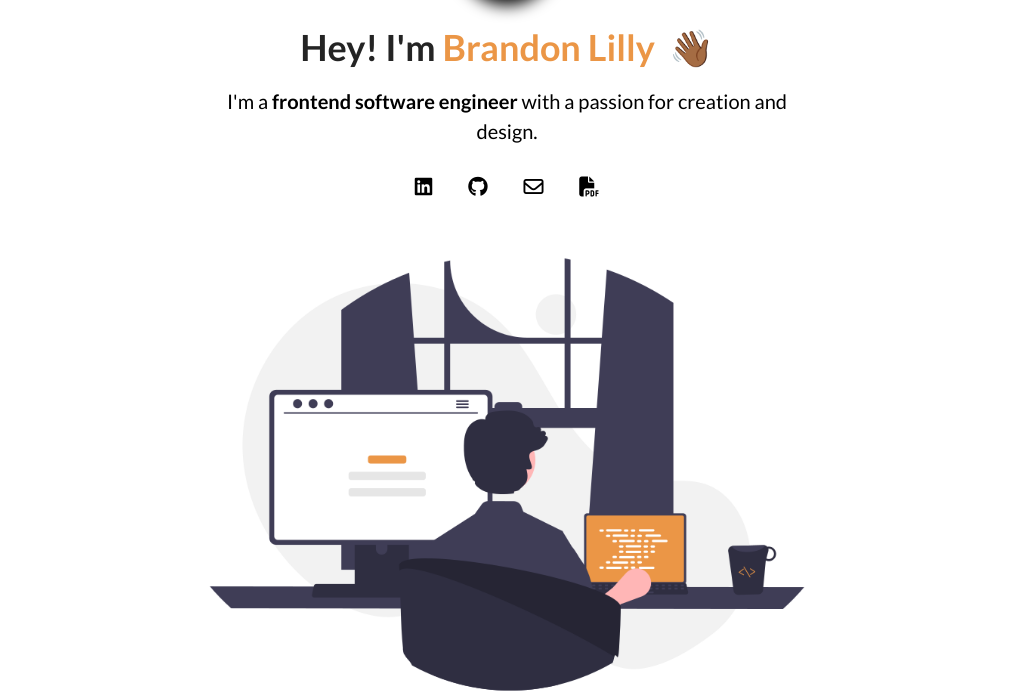
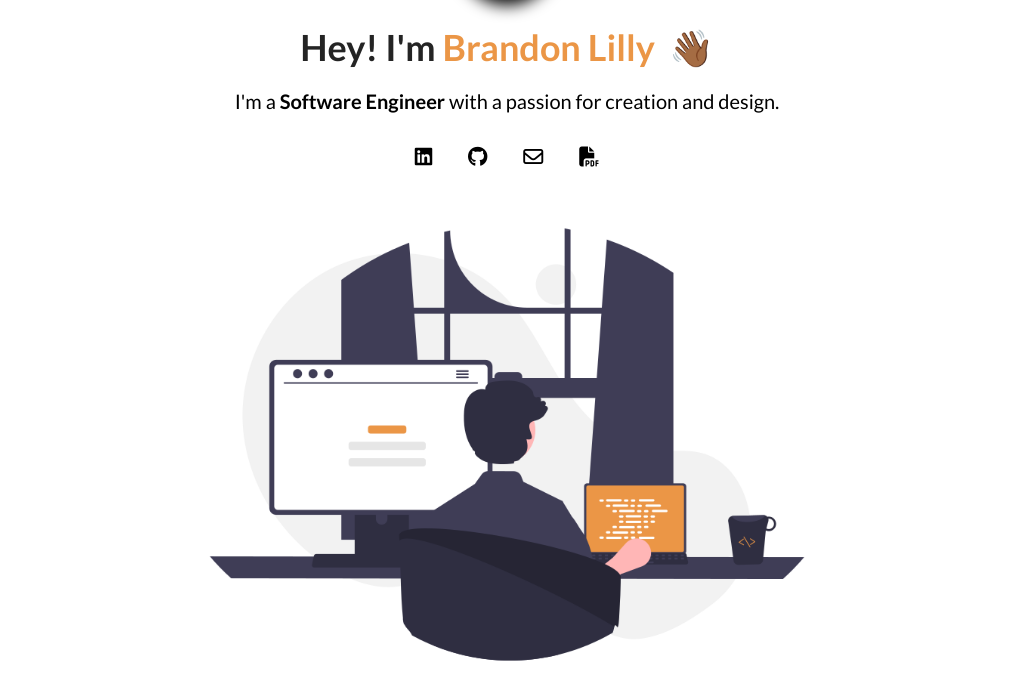
Before and after one commit to lillybrandon/ePortfolio, a plain HTML site: page index.html in a window 1280 px wide. Shown: the part 203-894 px from the top of the page, without its empty margins (133-1147 px from the left). Drawn offline with Linux system fonts and the light colour scheme.

Commit message:
Update index.html

```diff
--- a/index.html
+++ b/index.html
@@ -32,7 +32,7 @@
                         Hey! I'm <span class="text--orange">Brandon Lilly</span>&nbsp; <span class="wave">👋🏾</span>
                     </h1>
                     <p class="about-me__info--para">
-                        I'm a <strong class="text-purple">frontend software engineer</strong> with a passion for
+                        I'm a <strong class="text-purple">Software Engineer</strong> with a passion for
                         creation and design.
                     </p>
                     <div class="about-me__links">
```
